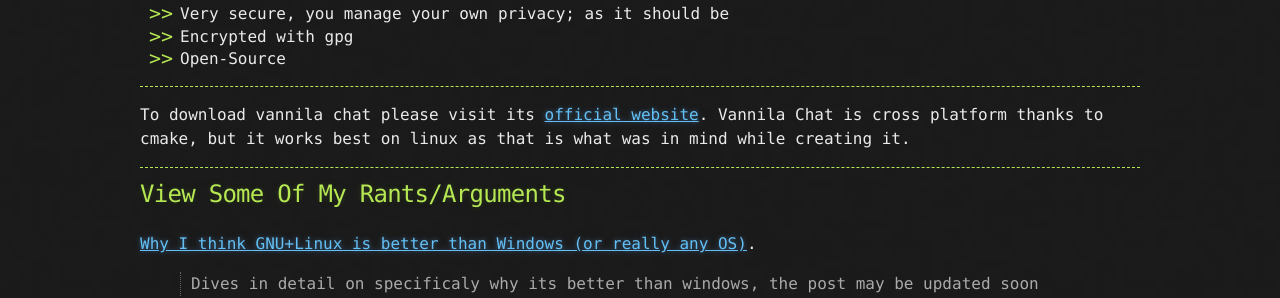
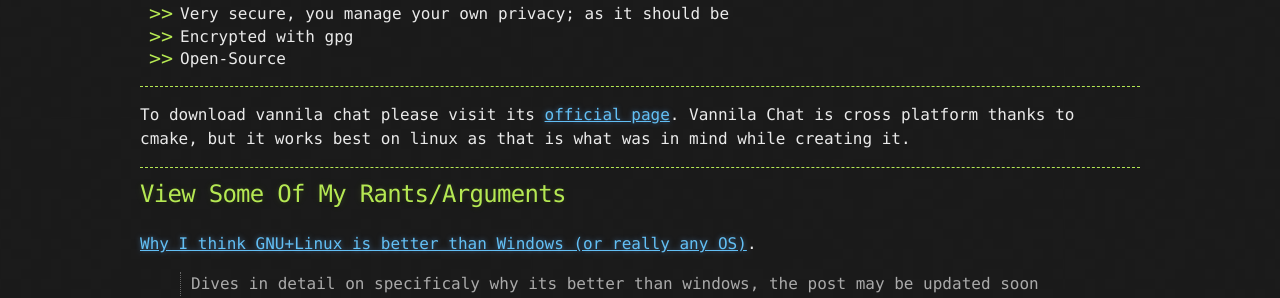
Before and after one commit to ElongatedMetroid/NateNoNameSOFT.github.io, a Jekyll site: the page built from index.md, in a window 1280 px wide. Shown: the part 414-712 px from the top of the page. Built offline with Jekyll 4.4.1, drawn with Linux system fonts in a browser that asks for light colours; our own code applies the rules of GitHub Pages for plain Markdown files.

Commit message:
update vanilla chat page

```diff
--- a/index.md
+++ b/index.md
@@ -15,7 +15,7 @@
 
 * * *
 
-To download vannila chat please visit its [official website](./noname.minecraftr.us).
+To download vannila chat please visit its [official page](./pages/vanilla-chat.php).
 Vannila Chat is cross platform thanks to cmake, but it works best on linux as that
 is what was in mind while creating it.
 
```
Also changed, not shown: 1 other file.
